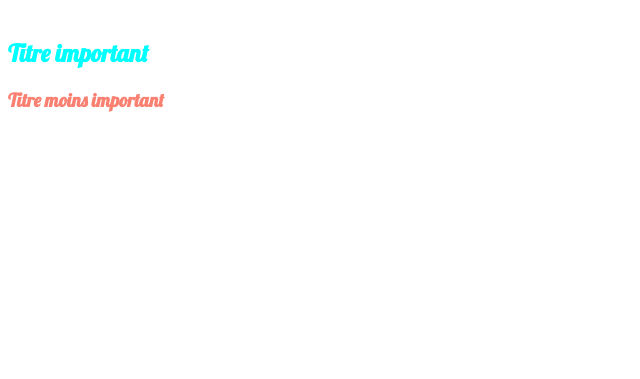
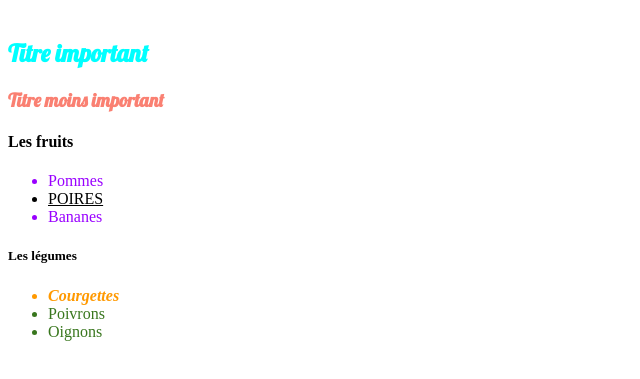
Before and after one commit to KarinaEly/Titres, a plain HTML site: page index.html in a window 1280 px wide. Shown: the part 83-462 px from the top of the page, without its empty margins (0-640 px from the left). Drawn offline with Linux system fonts and the light colour scheme.

Commit message:
ajout liste à puces

```diff
--- a/index.html
+++ b/index.html
@@ -8,8 +8,24 @@
     </head>
 
     <body>
+
         <h1>Titre très important</h1><br/>
         <h2>Titre important</h2>
         <h3>Titre moins important</h3>
     </body>
+    <div>
+        <h4>Les fruits</h4>
+        <ul>
+           <li class="fruits"> Pommes</li>
+           <li id="poires"> Poires</li>
+           <li class="fruits"> Bananes</li>
+        </ul>
+
+        <h5>Les légumes</h5>
+        <ul>
+            <li id="Courgettes">Courgettes</li>
+            <li class="légumes">Poivrons</li>
+            <li class="légumes">Oignons</li>
+        </ul>
+</div>
 </html>
--- a/style.css
+++ b/style.css
@@ -33,3 +33,29 @@ h3
     color: 	#FA8072;
     font-family: 'Lobster';
 }
+
+.fruits
+{
+    color: rgb(153, 0, 255);
+}
+
+
+
+#Courgettes
+{
+    color:  rgb(255, 153, 0);
+    font-style: italic;
+    font-weight: bolder;
+}
+
+.légumes
+{
+    color: rgb(56, 118, 29);
+}
+
+#poires
+{
+    color: rgb(0, 0, 0);
+    text-transform: uppercase;
+    text-decoration: underline;
+}
```
